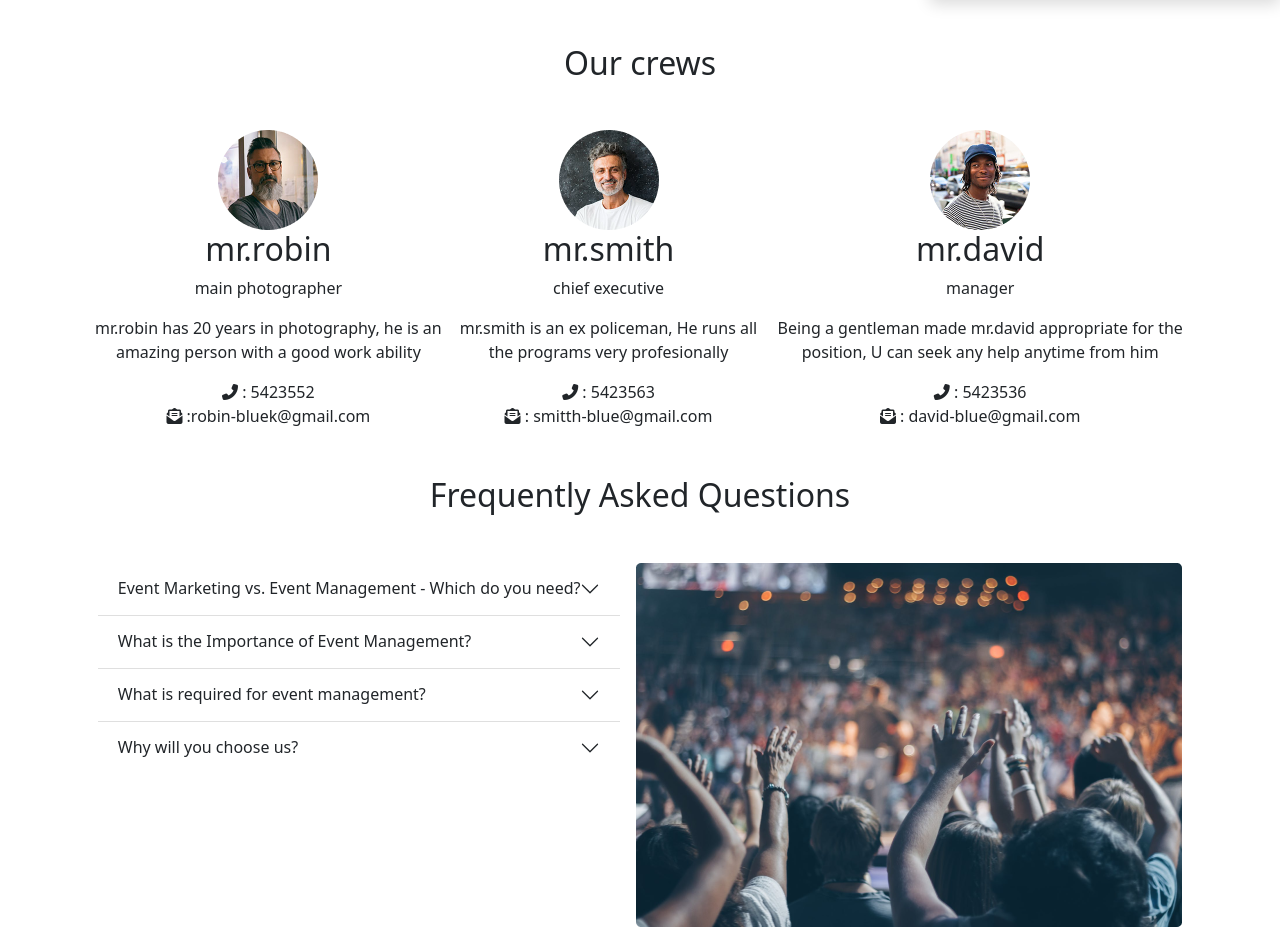
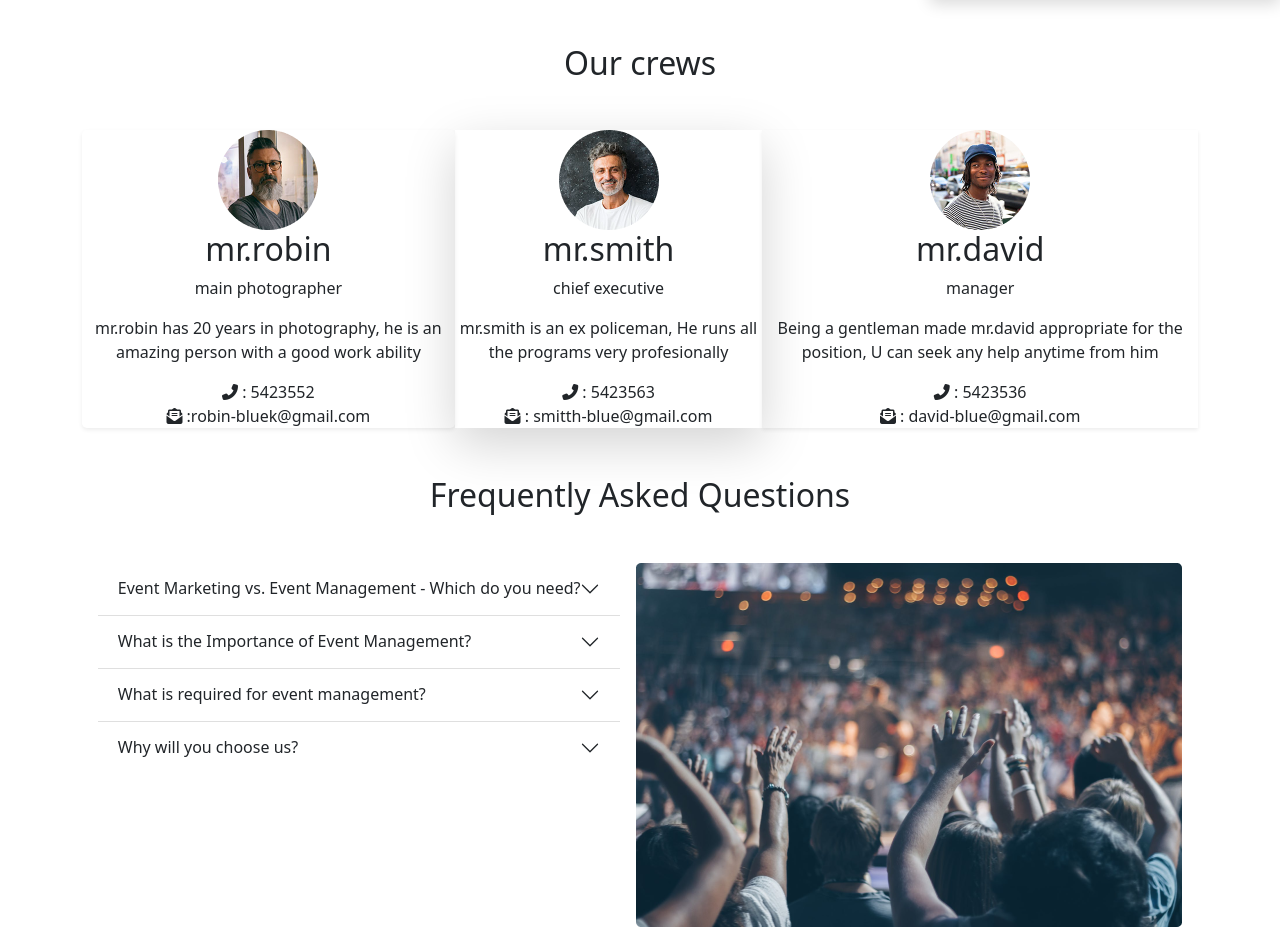
Before and after one commit to gazifahad/convension-center, a plain HTML site: page index.html in a window 1280 px wide. Shown: the part 1480-2410 px from the top of the page. Drawn offline with nearby package versions, Linux system fonts and the light colour scheme.

Commit message:
finished

```diff
--- a/index.html
+++ b/index.html
@@ -226,8 +226,8 @@
         <section class="blue-crew   mt-5">
             <div class="container">
                 <h2 class="text-center">Our crews</h2>
-                <div class="d-flex justify-content-evenly flex-column flex-sm-column flex-md-column flex-lg-row mt-5 ">
-                    <div class="text-center">
+                <div class="d-flex justify-content-evenly flex-column flex-sm-column flex-md-column flex-lg-row mt-5  ">
+                    <div class="text-center shadow-sm rounded-3">
                         <img src="main/images/person 1.png" alt="">
                     <h2> mr.robin</h2>
                     <p>main photographer</p>
@@ -237,7 +237,7 @@
                     <i class="fas fa-envelope-open-text"></i> :robin-bluek@gmail.com
                     </div>
 
-                    <div class="text-center">
+                    <div class="text-center shadow-lg">
                         <img src="main/images/person 2.png" alt="">
                     <h2> mr.smith</h2>
                     <p>chief executive</p>
@@ -247,7 +247,7 @@
                     <i class="fas fa-envelope-open-text"></i> : smitth-blue@gmail.com
                     </div>
 
-                    <div class="text-center">
+                    <div class="text-center shadow-sm">
                         <img src="main/images/person 3.png" alt="">
                     <h2> mr.david</h2>
                     <p>manager</p>
```
